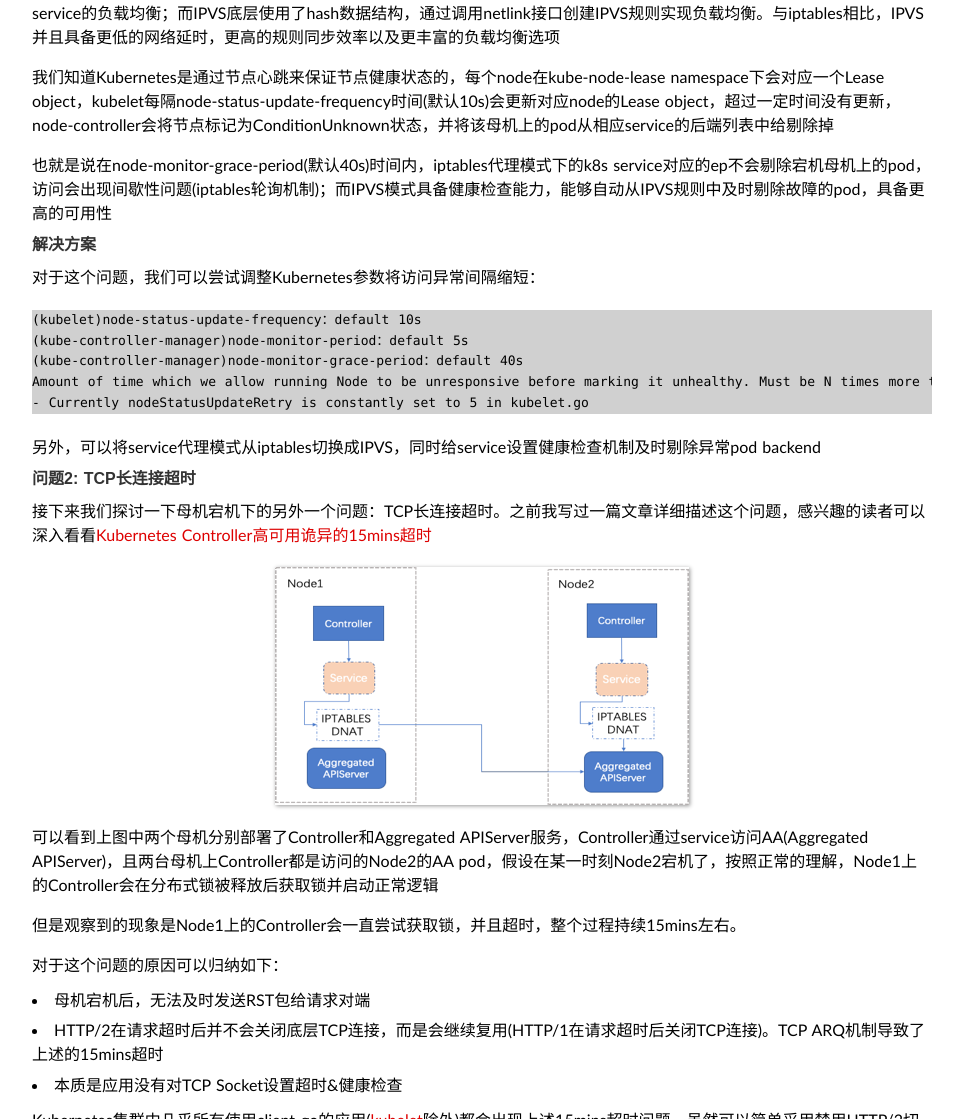
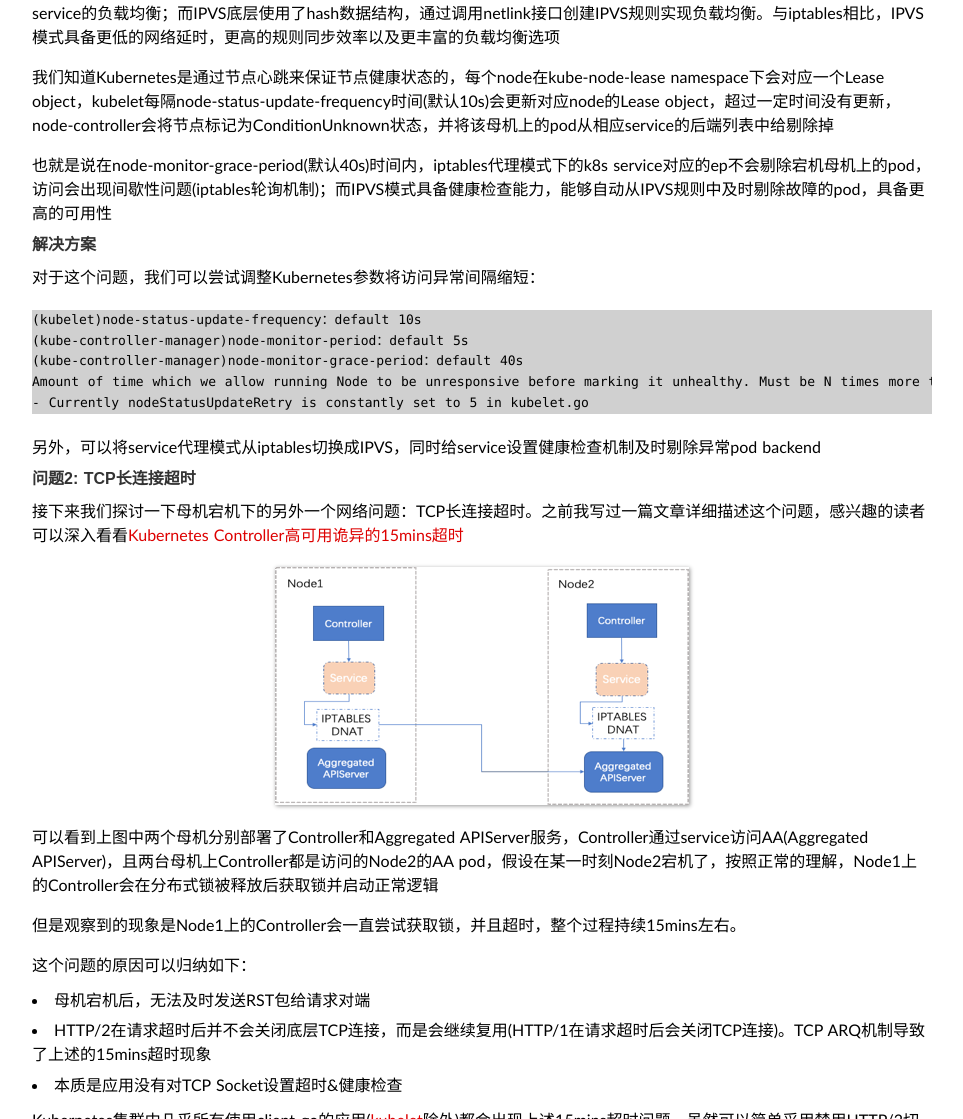
Before and after one commit to duyanghao/duyanghao.github.io, a Jekyll site: the page built from _posts/2020-10-19-kubernetes-ha-and-bur.md, in a window 1280 px wide and 1400 px high, scrolled down 1150 px. Shown: the part 281-1400 px from the top of the window, without its empty margins (158-1121 px from the left). Built offline with Jekyll 4.4.1, drawn with Linux system fonts in a browser that asks for light colours; some web fonts are replaced; comment, search, counter and statistics services are not loaded; some of the changed text lies outside the part shown.

Commit message:
add review
Signed-off-by: duyanghao <1294057873@qq.com>

````diff
--- a/_posts/2020-10-19-kubernetes-ha-and-bur.md
+++ b/_posts/2020-10-19-kubernetes-ha-and-bur.md
@@ -9,7 +9,7 @@ excerpt: 本文为我在腾讯云十年乘风破浪主题直播分享中的回
 
 ## 前言
 
-大家好，我叫杜杨浩，今天很高兴在这里给大家分享一下Kubernetes集群高可用&备份还原方案。无论是高可用还是备份还原都是生产环境所必须具备的特性，本次分享将依次介绍我在实现这些特性过程中遇到的问题，以及相应的思考和解决方案。
+大家好，我叫杜杨浩，很高兴今天在这里给大家分享一下Kubernetes集群高可用&备份还原方案。无论是高可用还是备份还原都是生产环境所必须具备的特性，本次分享将依次介绍我在实现这些特性过程中遇到的问题，以及相应的思考和解决方案。
 
 ## Kubernetes高可用实战
 
@@ -41,7 +41,7 @@ kube-apiserver前面顶一个LB；work节点kubelet以及kube-proxy组件对接L
 
 ![](/public/img/share_review/service_proxy.png)
 
-这两种代理模式都采用了linux kernel netfilter hook function。区别在于iptables代理模式使用的是iptables的DNAT规则实现service的负载均衡；而IPVS底层使用了hash数据结构，通过调用netlink接口创建IPVS规则实现负载均衡。与iptables相比，IPVS并且具备更低的网络延时，更高的规则同步效率以及更丰富的负载均衡选项
+这两种代理模式都采用了linux kernel netfilter hook function。区别在于iptables代理模式使用的是iptables的DNAT规则实现service的负载均衡；而IPVS底层使用了hash数据结构，通过调用netlink接口创建IPVS规则实现负载均衡。与iptables相比，IPVS模式具备更低的网络延时，更高的规则同步效率以及更丰富的负载均衡选项
 
 我们知道Kubernetes是通过节点心跳来保证节点健康状态的，每个node在kube-node-lease namespace下会对应一个Lease object，kubelet每隔node-status-update-frequency时间(默认10s)会更新对应node的Lease object，超过一定时间没有更新，node-controller会将节点标记为ConditionUnknown状态，并将该母机上的pod从相应service的后端列表中给剔除掉
 
@@ -63,7 +63,7 @@ Amount of time which we allow running Node to be unresponsive before marking it
 
 #### 问题2: TCP长连接超时
 
-接下来我们探讨一下母机宕机下的另外一个问题：TCP长连接超时。之前我写过一篇文章详细描述这个问题，感兴趣的读者可以深入看看[Kubernetes Controller高可用诡异的15mins超时](https://duyanghao.github.io/kubernetes-ha-http-keep-alive-bugs/)
+接下来我们探讨一下母机宕机下的另外一个网络问题：TCP长连接超时。之前我写过一篇文章详细描述这个问题，感兴趣的读者可以深入看看[Kubernetes Controller高可用诡异的15mins超时](https://duyanghao.github.io/kubernetes-ha-http-keep-alive-bugs/)
 
 ![](/public/img/share_review/controller-tcp-timeout.png)
 
@@ -71,10 +71,10 @@ Amount of time which we allow running Node to be unresponsive before marking it
 
 但是观察到的现象是Node1上的Controller会一直尝试获取锁，并且超时，整个过程持续15mins左右。
 
-对于这个问题的原因可以归纳如下：
+这个问题的原因可以归纳如下：
 
 * 母机宕机后，无法及时发送RST包给请求对端
-* HTTP/2在请求超时后并不会关闭底层TCP连接，而是会继续复用(HTTP/1在请求超时后关闭TCP连接)。TCP ARQ机制导致了上述的15mins超时
+* HTTP/2在请求超时后并不会关闭底层TCP连接，而是会继续复用(HTTP/1在请求超时后会关闭TCP连接)。TCP ARQ机制导致了上述的15mins超时现象
 * 本质是应用没有对TCP Socket设置超时&健康检查
 
 Kubernetes集群中几乎所有使用client-go的应用([kubelet](https://github.com/kubernetes/kubernetes/pull/63492)除外)都会出现上述15mins超时问题。虽然可以简单采用禁用HTTP/2切换HTTP/1同时设置请求超时的方法进行规避，但却无法解决推送类服务(Watch)的超时问题(如果设置了超时，正常情况下Watch会超时)
@@ -120,7 +120,7 @@ $ /sbin/sysctl -p
     privileged: true
 ```
 
-另一方面，我们可以采用调整服务部署架构规避该问题。这里介绍其中一种方案 - Kubernetes服务拓扑感知：
+另一方面，我们可以采用调整服务部署架构的方式规避该问题。这里介绍其中一种方案 - Kubernetes服务拓扑感知：
 
 这里利用了Kubernetes服务拓扑感知规则[“kubernetes.io/hostname”，“*”]：优先使用同一节点上的端点，如果该节点上没有可用端点，则回退到任何可用端点上
 
@@ -235,7 +235,7 @@ pod驱逐可以使服务自动恢复副本数量。node controller会在节点
 - (kube-apiserver)default-unreachable-toleration-seconds：default 300
 ```
 
-![](/public/img/share-review/toleration.png)
+![](/public/img/share_review/toleration.png)
 
 这里面有比较特殊的情况，例如：statefulset，daemonset以及static pod。我们逐一说明：
 
@@ -345,7 +345,7 @@ I0811 04:07:25.148266       1 event.go:209] Event(v1.ObjectReference{Kind:"Pod",
 
 #### 基于Velero的备份还原方案(aka Heptio Ark)
 
-![](/public/img/share-review/velero.png)
+![](/public/img/share_review/velero.png)
 
 本方案采用社区最流行的云原生备份还原工具[Velero](https://github.com/vmware-tanzu/velero)。用户通过velero客户端创建备份还原任务，velero controller会监听对应的CRDs，并执行相应的备份和还原操作，将pod以及volume的数据上传到storage provider中，或者从storage provider下载
 
````
Also changed, not shown: other parts of _posts/2020-10-19-kubernetes-ha-and-bur.md (+17 -17 lines).
